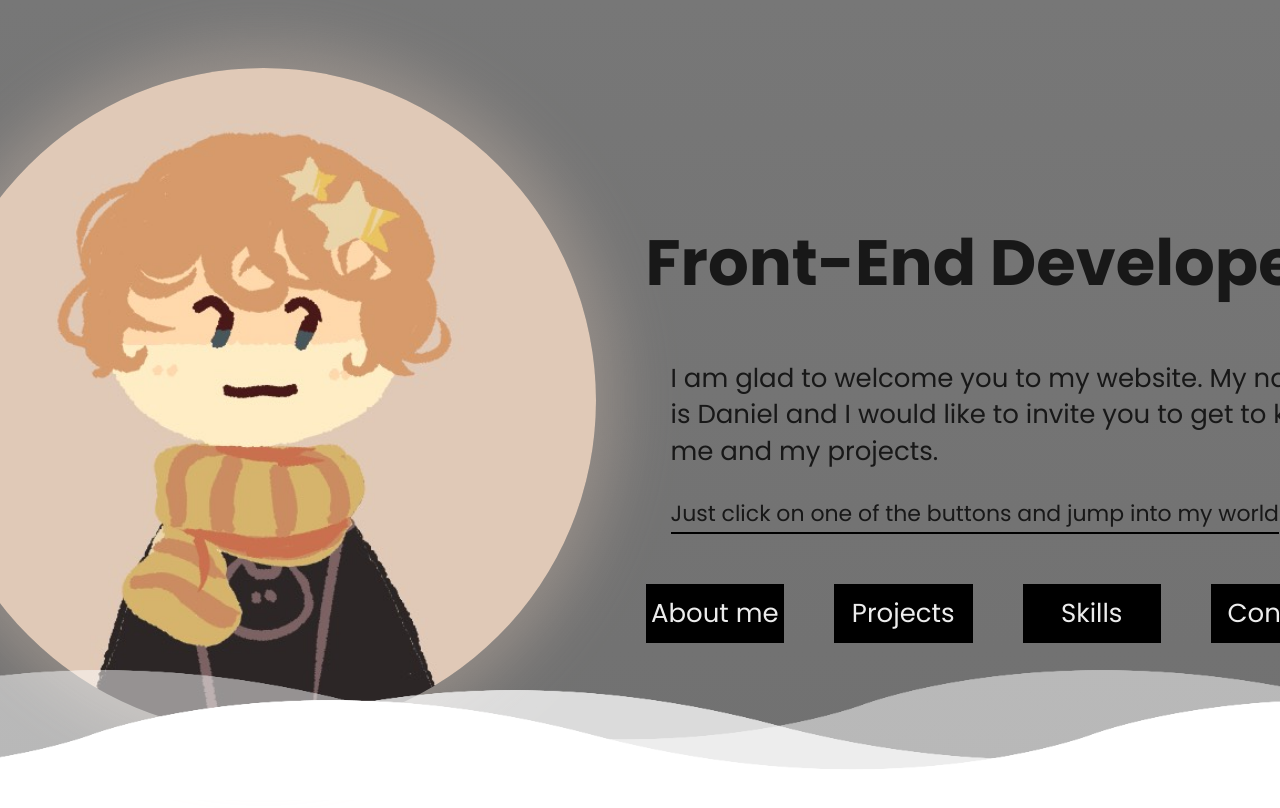
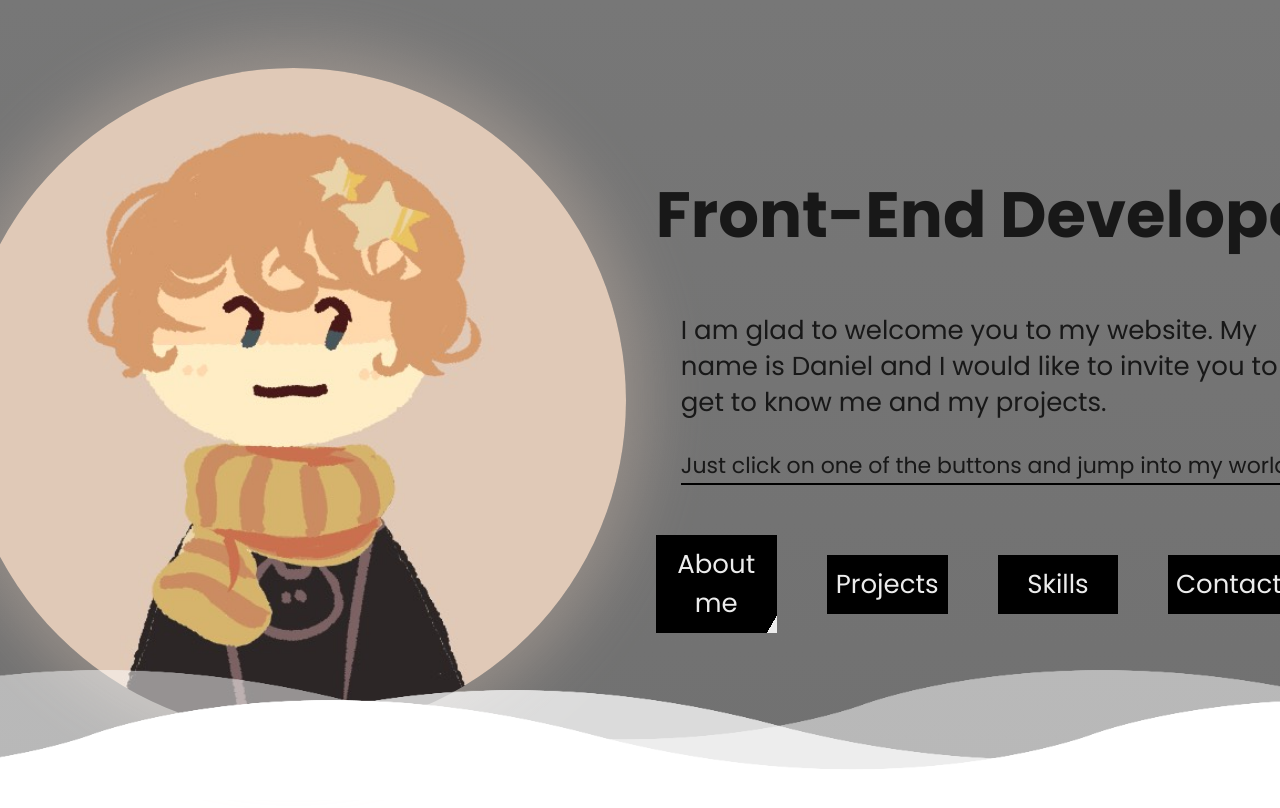
Before and after one commit to Biszku/Portfolio, a Next.js app: page / in a window 1280 px wide. Shown: the top 808 px of the page. Built offline with nearby package versions, Linux system fonts and the light colour scheme.

Commit message:
done grid

```diff
--- a/src/components/LandingPage/ScrollingSection/Sections/Welcome/Welcome.module.scss
+++ b/src/components/LandingPage/ScrollingSection/Sections/Welcome/Welcome.module.scss
@@ -5,10 +5,9 @@
   height: 100svh;
 
   display: grid;
-  grid-template-columns: 66.5rem 55%;
-  // grid-template-columns: 35% 55%;
+  grid-template-columns: 66.5rem 1fr;
+  grid-template-rows: auto auto;
   column-gap: 5rem;
-  grid-template-rows: 15% 25%;
   place-content: center;
 
   @media (max-width: 62em) {
@@ -22,6 +21,7 @@
     grid-row: 1/-1;
     border-radius: 50%;
     overflow: hidden;
+    margin-left: 2rem;
 
     &_avatar {
       height: auto;
@@ -51,6 +51,7 @@
     display: flex;
     flex-direction: column;
     gap: 5rem;
+    padding-right: 5rem;
 
     &_text_content {
       padding: 0rem 0rem 0rem 2.5rem;
```
